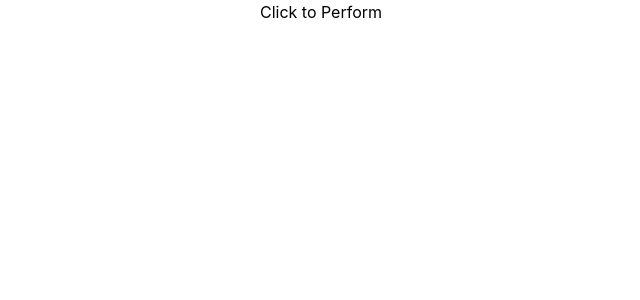
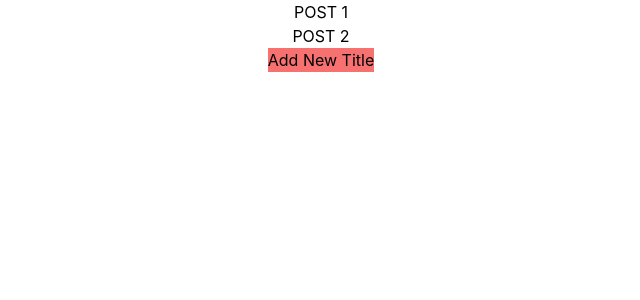
Before and after one commit to asma-mughal/dayOne, a React (Create React App) app: page / in a window 1280 px wide. Shown: the top 300 px of the page, without its empty margins (319-959 px from the left). Built offline with nearby package versions, Linux system fonts and the light colour scheme.

Commit message:
Basic Query

```diff
--- a/package.json
+++ b/package.json
@@ -3,6 +3,8 @@
   "version": "0.1.0",
   "private": true,
   "dependencies": {
+    "@tanstack/react-query": "^4.33.0",
+    "@tanstack/react-query-devtools": "^4.33.0",
     "@testing-library/jest-dom": "^5.17.0",
     "@testing-library/react": "^13.4.0",
     "@testing-library/user-event": "^13.5.0",
--- a/src/App.js
+++ b/src/App.js
@@ -3,13 +3,57 @@ import './App.css';
 import Buttons from './components/Buttons';
 import QuizChallenge from './components/QuizChallenge';
 import RuffWork from './components/RuffWork';
+import { useQuery, useMutation, useQueryClient } from '@tanstack/react-query';
+const POSTS = [
+  {id:1, title:"POST 1"},{id:2, title:"POST 2"}]
+/*
+Static things in URL should be in double Quotes,otherwise in objects or simple
+posts -> posts
+posts/1 -> ["posts", 1]
+posts/authorId = 1 -> ["posts", {authorId:1}]
+posts/2/comments -> ["posts", post.id,"comments"]
+*/
+function App() {
+  const queryClient = useQueryClient();
+const postsquery =   useQuery({
+    queryKey: ["POSTS"],
+     queryFn: (obj)=> wait(1000).then(()=> {
+      console.log(obj)
+      return [...POSTS]
 
-function App() {
+     }) //Your react query Automatically Retires and try to fetch the data.
+})
+const newPostMutation = useMutation({
+  mutationFn : title =>{
+    return wait(1000).then(()=> POSTS.push({ id: crypto.randomUUID, title}))
+  },
+  onSuccess: () =>{
+  queryClient.invalidateQueries(["POSTS"]) //here is how you can re-fetch data.
+  }
+})
+
+if(postsquery.isLoading) return <h1>Loading...</h1>
+if(postsquery.isError) return <pre>{JSON.stringify(postsquery.error)}</pre>
+
   return (
     <div className="App">
-    <RuffWork />
+   {postsquery.data.map((post)=><p key={post.id}>{post.title}</p>)}
+   <button
+   disabled = {newPostMutation.isLoading}
+   onClick={()=> newPostMutation.mutate("POST 3")}
+   className='bg-red-400'
+   >
+
+    Add New Title</button>
     </div>
   );
 }
+//if you want to slow your network time.
+function wait(duration) {
+  return new Promise(resolve => setTimeout(resolve , duration))
+}
 
 export default App;
+//you can do two things from React Query :
+// 1. Query - Getting data from somewhere else.
+// 2. Mutation - Changing the fetched Data. - create.
--- /dev/null
+++ b/src/components/ReactQuery.jsx
@@ -0,0 +1,11 @@
+import React from 'react'
+
+const ReactQuery = () => {
+  return (
+    <div>
+
+    </div>
+  )
+}
+
+export default ReactQuery
--- a/src/index.js
+++ b/src/index.js
@@ -3,11 +3,17 @@ import ReactDOM from 'react-dom/client';
 import './index.css';
 import App from './App';
 import reportWebVitals from './reportWebVitals';
-
+import { QueryClient, QueryClientProvider } from '@tanstack/react-query';
+import { ReactQueryDevtools } from '@tanstack/react-query-devtools';
 const root = ReactDOM.createRoot(document.getElementById('root'));
+const queryClient = new QueryClient()
+//You can also set your Stale time i.e your data remains fresh and there would be no need to refresh it again and again.
 root.render(
   <React.StrictMode>
+    <QueryClientProvider client={queryClient}>
     <App />
+    <ReactQueryDevtools />
+    </QueryClientProvider>
   </React.StrictMode>
 );
 
```
Also changed, not shown: 1 other file (tests, documents, lock files or other folders).
